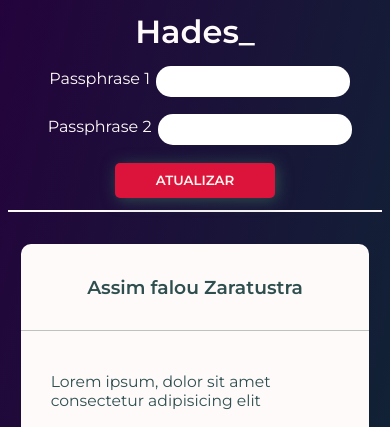
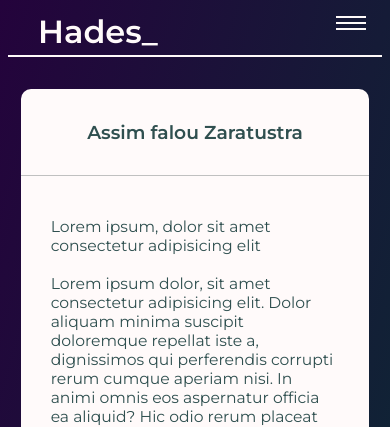
Before and after one commit to Scemist/Hades, a PHP site: page / in a window 390 px wide. Shown: the top 427 px of the page. Run offline with PHP 8.4, Linux system fonts and the light colour scheme.

Commit message:
Organização da Estrutura do Projeto
Organização da estrutura, criação da branch 'desenvolvimento' e remoção dos arquivos de GoogleAPI

```diff
--- a/header.css
+++ b/css/header.css
@@ -1,3 +1,51 @@
+.nav-ativada {
+    display: flex;
+}
+
+header {
+    display: flex;
+    flex-wrap: wrap;
+    border-bottom: 2px solid snow;
+    margin-bottom: 2rem;
+    justify-content: space-around;
+}
+
+nav {
+    display: flex;
+    justify-content: space-around;
+    flex-wrap: wrap;
+}
+
+.menu  {
+    display: none;
+    padding: 6px 14px;
+}
+
+@media (max-width: 720px) {
+
+    header {
+        justify-content: space-between;
+    }
+
+    .menu {
+
+        display: flex;
+        flex-direction: column;
+    }
+
+    .barra {
+
+        height: 2px;
+        background-color: snow;
+        margin: 2px;
+        width: 30px;
+    }
+
+    nav {
+        display: none;
+    }
+}
+
 label {
     padding-left: 0.6rem;
     padding-right: 0.4rem;
@@ -43,14 +91,6 @@ label {
     align-self: center;
 }
 
-header {
-    display: flex;
-    flex-wrap: wrap;
-    border-bottom: 2px solid snow;
-    margin-bottom: 2rem;
-    justify-content: space-around;
-}
-
 .input-grupo {
     margin: 6px 10px;
     display: flex;
--- a/index.php
+++ b/index.php
@@ -5,9 +5,9 @@
         <meta charset="UTF-8">
         <meta http-equiv="X-UA-Compatible" content="IE=edge">
         <meta name="viewport" content="width=device-width, initial-scale=1.0">
-        <link rel="stylesheet" href="root.css">
-        <link rel="stylesheet" href="header.css">
-        <link rel="stylesheet" href="main.css">
+        <link rel="stylesheet" href="css/root.css">
+        <link rel="stylesheet" href="css/header.css">
+        <link rel="stylesheet" href="css/main.css">
 
         <title>HADES</title>
     </head>
@@ -16,6 +16,13 @@
         <header>
             <h1 id="hades">Hades_</h1>
 
+            <div class="menu">
+                <div class="barra"></div>
+                <div class="barra"></div>
+                <div class="barra"></div>
+            </div>
+
+            <nav>
                 <div class="input-grupo">
                     <label>Passphrase 1</label>
                     <input class="caixa" type="password">
@@ -27,6 +34,7 @@
                 </div>
 
                 <input id="requisicao" type="submit" value="ATUALIZAR">
+            </nav>
 
         </header>
 
@@ -48,7 +56,7 @@
             </div>
         </main>
 
-            <script src="funcoes/slip.js"></script>
-            <script src="app.js"></script>
+            <script src="javascript/slip.js"></script>
+            <script src="javascript/app.js"></script>
     </body>
 </html>
--- /dev/null
+++ b/javascript/app.js
@@ -0,0 +1,20 @@
+const criptografia = () => {}
+
+const navbar = () => {
+
+    const menu = document.querySelector('.menu')
+    const nav = document.querySelector('nav')
+
+    menu.addEventListener('touchstart', () => {
+
+        navigator.vibrate(50)
+    })
+
+    menu.addEventListener('touchend', () => {
+
+        nav.classList.toggle('nav-ativada')
+    })
+}
+
+criptografia()
+navbar()
--- a/funcoes/slip.js
+++ b/javascript/slip.js
@@ -11,7 +11,7 @@ const requisicao = () => {
 
     requisicao.addEventListener('click', () => {
 
-        xhr.open("GET", "funcoes/knot.php")
+        xhr.open("GET", "../php/knot.php")
         xhr.send()
 
         xhr.onreadystatechange = function() {
```
Also changed, not shown: css/main.css (renamed from main.css), css/root.css (renamed from root.css), php/knot.php (renamed from funcoes/knot.php). Lines whose indentation alone changed are shown as unchanged.
